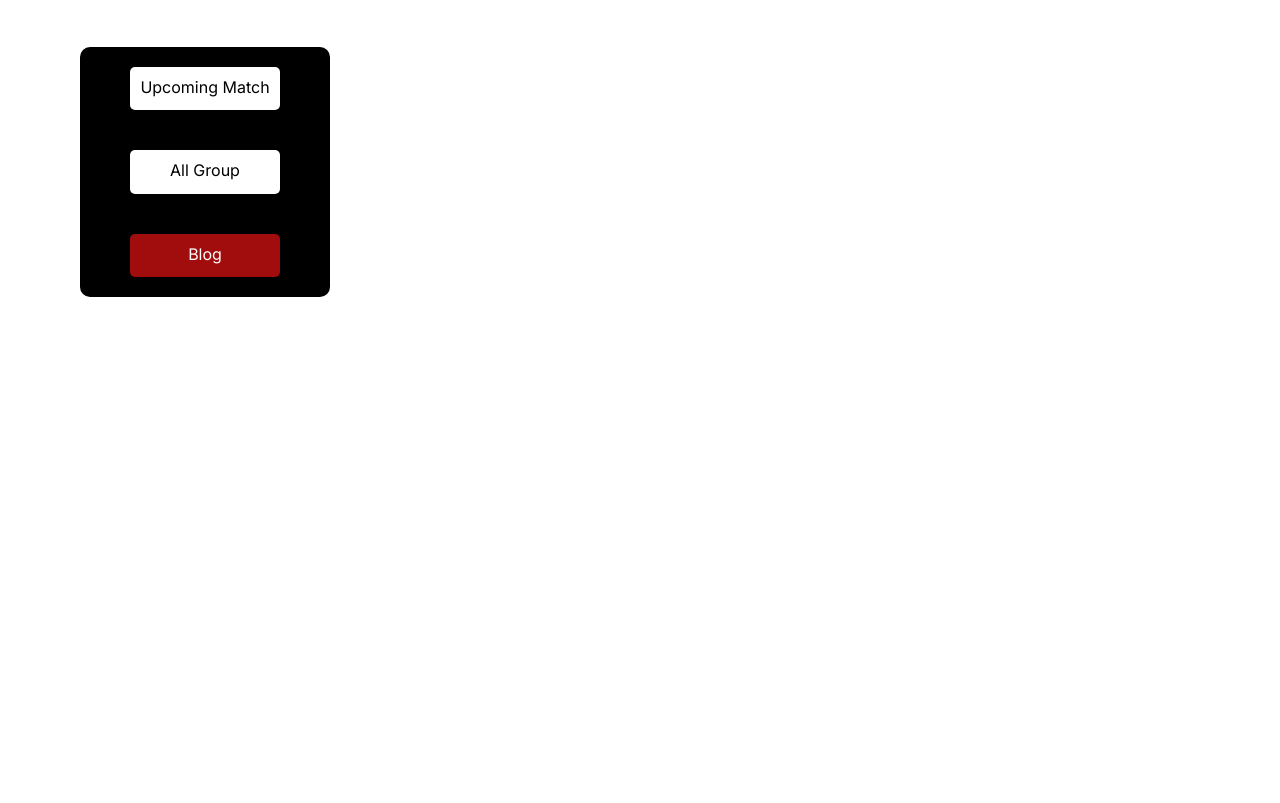
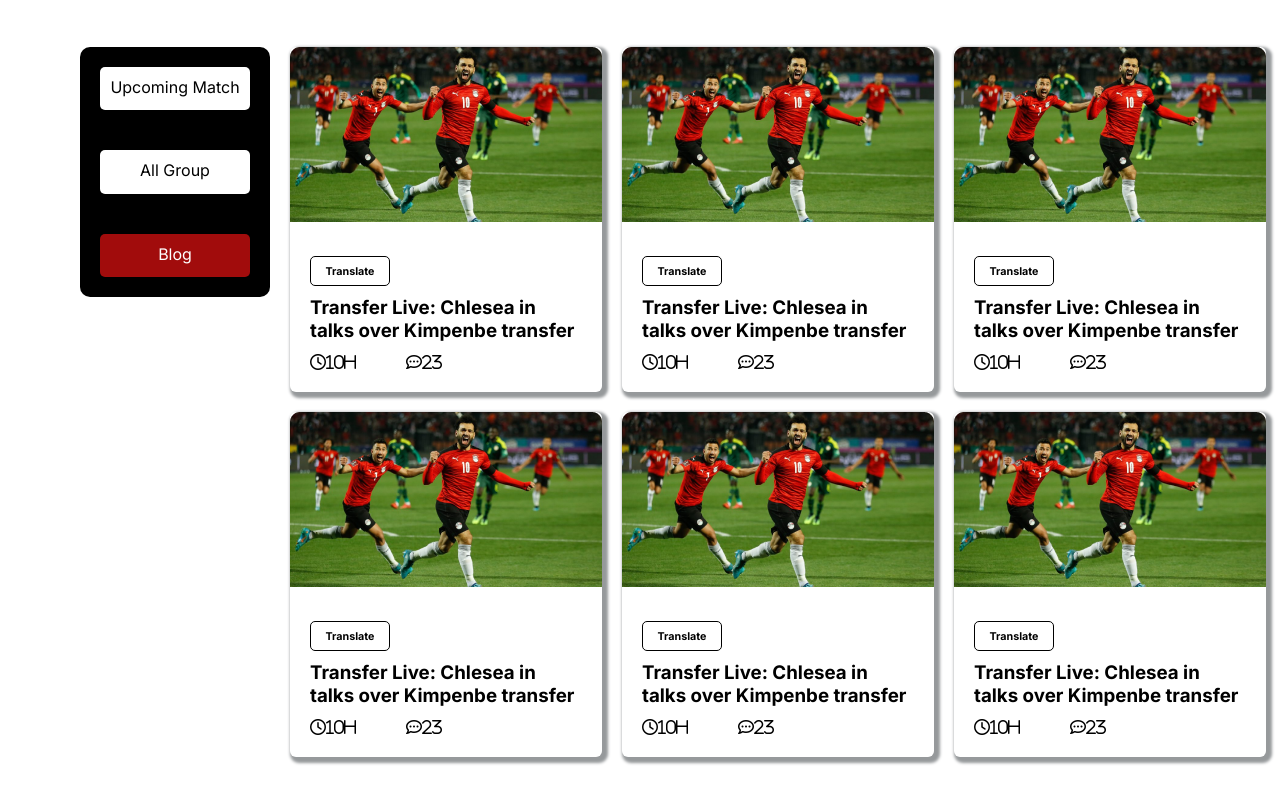
Before and after one commit to mehedinur/worldcup-assignment, a plain HTML site: page index.html in a window 1280 px wide. Shown: the part 553-1356 px from the top of the page. Before the commit the page ends 900 px from the top, so only its background shows below. Drawn offline with Linux system fonts and the light colour scheme.

Commit message:
added card and thumbnail img

```diff
--- a/index.html
+++ b/index.html
@@ -16,7 +16,7 @@
     <link
         href="https://fonts.googleapis.com/css2?family=Inter:wght@100;300;400;600;700;900&family=Lobster&family=Poppins:wght@100;200;300;400;500;600;700;800;900&family=Roboto:wght@100;300;400;500;700;900&display=swap"
         rel="stylesheet">
-    <!-- fonts awossam linl -->
+    <!-- fonts awossam link -->
     <script src="https://kit.fontawesome.com/f07800036e.js" crossorigin="anonymous"></script>
 
 </head>
@@ -51,13 +51,122 @@
                 <a class="bt-color" href="">All Group</a>
                 <a class=" bt-color" href="">Upcoming Match</a>
             </div>
-            <div class="mid-two">
-
+            <div class="cards">
+                <div class="card">
+                    <div class=" card-thumbnail ">
+                        <img src="./assets/Blog Image.png" alt="">
+                    </div>
+                    <div class="card-info">
+                        <h6>Translate</h6>
+                        <h3>Transfer Live: Chlesea in talks
+                            over Kimpenbe transfer</h3>
+                        <div class="others-info">
+                            <div class="time">
+                                <i class="fa-regular fa-clock">10h</i>
+                            </div>
+                            <div class="comment">
+                                <i class="fa-regular fa-comment-dots">23</i>
+                            </div>
+                        </div>
+                    </div>
+                </div>
+                <div class="card">
+                    <div class=" card-thumbnail ">
+                        <img src="./assets/Blog Image.png" alt="">
+                    </div>
+                    <div class="card-info">
+                        <h6>Translate</h6>
+                        <h3>Transfer Live: Chlesea in talks
+                            over Kimpenbe transfer</h3>
+                        <div class="others-info">
+                            <div class="time">
+                                <i class="fa-regular fa-clock">10h</i>
+                            </div>
+                            <div class="comment">
+                                <i class="fa-regular fa-comment-dots">23</i>
+                            </div>
+                        </div>
+                    </div>
+                </div>
+                <div class="card">
+                    <div class=" card-thumbnail ">
+                        <img src="./assets/Blog Image.png" alt="">
+                    </div>
+                    <div class="card-info">
+                        <h6>Translate</h6>
+                        <h3>Transfer Live: Chlesea in talks
+                            over Kimpenbe transfer</h3>
+                        <div class="others-info">
+                            <div class="time">
+                                <i class="fa-regular fa-clock">10h</i>
+                            </div>
+                            <div class="comment">
+                                <i class="fa-regular fa-comment-dots">23</i>
+                            </div>
+                        </div>
+                    </div>
+                </div>
+                <div class="card">
+                    <div class=" card-thumbnail ">
+                        <img src="./assets/Blog Image.png" alt="">
+                    </div>
+                    <div class="card-info">
+                        <h6>Translate</h6>
+                        <h3>Transfer Live: Chlesea in talks
+                            over Kimpenbe transfer</h3>
+                        <div class="others-info">
+                            <div class="time">
+                                <i class="fa-regular fa-clock">10h</i>
+                            </div>
+                            <div class="comment">
+                                <i class="fa-regular fa-comment-dots">23</i>
+                            </div>
+                        </div>
+                    </div>
+                </div>
+                <div class="card">
+                    <div class=" card-thumbnail ">
+                        <img src="./assets/Blog Image.png" alt="">
+                    </div>
+                    <div class="card-info">
+                        <h6>Translate</h6>
+                        <h3>Transfer Live: Chlesea in talks
+                            over Kimpenbe transfer</h3>
+                        <div class="others-info">
+                            <div class="time">
+                                <i class="fa-regular fa-clock">10h</i>
+                            </div>
+                            <div class="comment">
+                                <i class="fa-regular fa-comment-dots">23</i>
+                            </div>
+                        </div>
+                    </div>
+                </div>
+                <div class="card">
+                    <div class=" card-thumbnail ">
+                        <img src="./assets/Blog Image.png" alt="">
+                    </div>
+                    <div class="card-info">
+                        <h6>Translate</h6>
+                        <h3>Transfer Live: Chlesea in talks
+                            over Kimpenbe transfer</h3>
+                        <div class="others-info">
+                            <div class="time">
+                                <i class="fa-regular fa-clock">10h</i>
+                            </div>
+                            <div class="comment">
+                                <i class="fa-regular fa-comment-dots">23</i>
+                            </div>
+                        </div>
+                    </div>
+                </div>
             </div>
-        </div>
     </section>
 
 
 </body>
+<footer>
+
+</footer>
 
 </html>
--- a/style.css
+++ b/style.css
@@ -59,6 +59,12 @@ Button a {
     color: white;
 }
 
+/* middle part start  */
+
+.middle-part {
+    display: flex;
+}
+
 .mid-one {
     display: flex;
     flex-direction: column-reverse;
@@ -67,7 +73,6 @@ Button a {
     width: 250px;
     height: 250px;
     border-radius: 10px;
-
 }
 
 .bt-color {
@@ -81,6 +86,8 @@ Button a {
     padding-top: 10px;
 
 }
+
+
 
 .mid-one a {
     text-decoration: none;
@@ -101,3 +108,41 @@ Button a {
     background-color: #e52165;
     cursor: pointer;
 }
+
+
+/* card part start  */
+.cards {
+    display: grid;
+    grid-template-columns: repeat(3, 1fr);
+    margin-left: 20px;
+    gap: 20px;
+
+}
+
+.card {
+    box-shadow: 3px 3px 3px 3px rgb(150, 153, 155);
+    border-radius: 6px;
+
+}
+
+.card-info {
+    padding: 20px;
+}
+
+.card-info h6 {
+    background-color: white;
+    border: 1px solid black;
+    width: 80px;
+    height: 30px;
+    text-align: center;
+    padding-top: 8px;
+    border-radius: 5px;
+    margin-top: 10px;
+    margin-bottom: 10px;
+}
+
+.others-info {
+    display: flex;
+    gap: 50px;
+    margin-top: 10px;
+}
```
